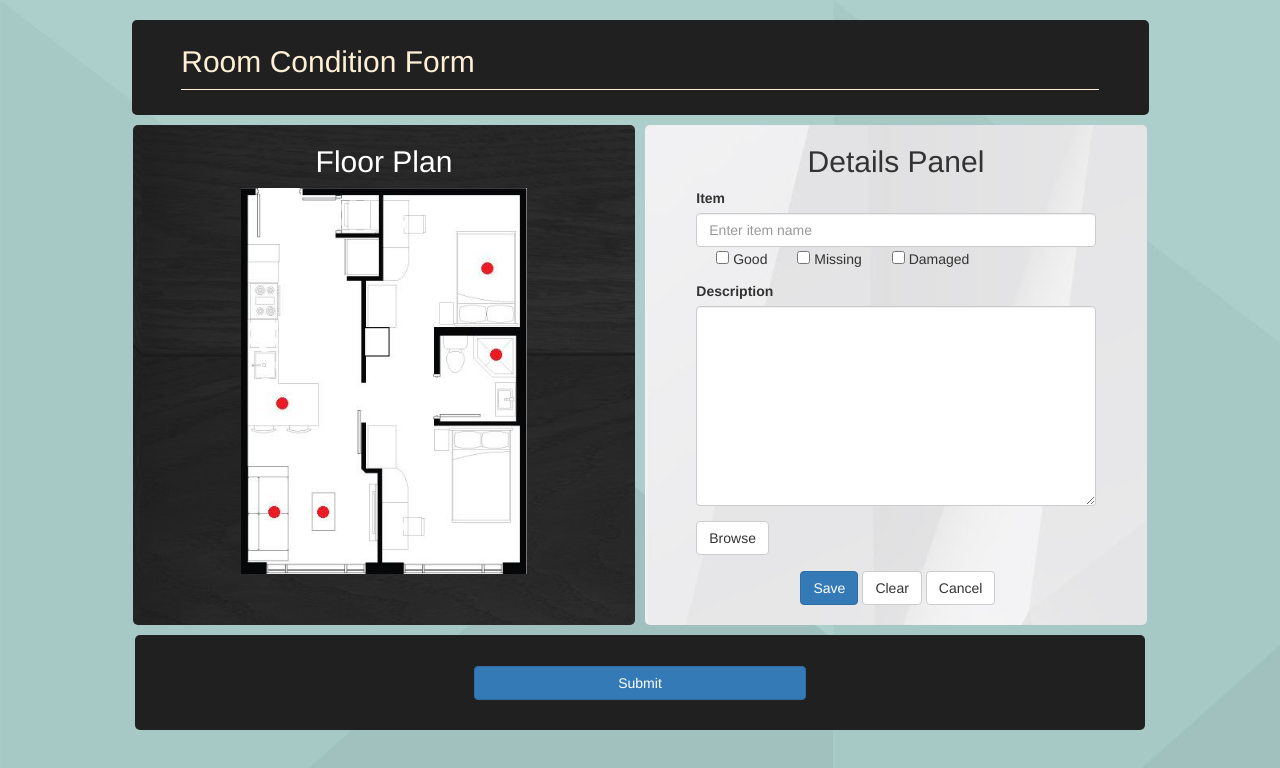
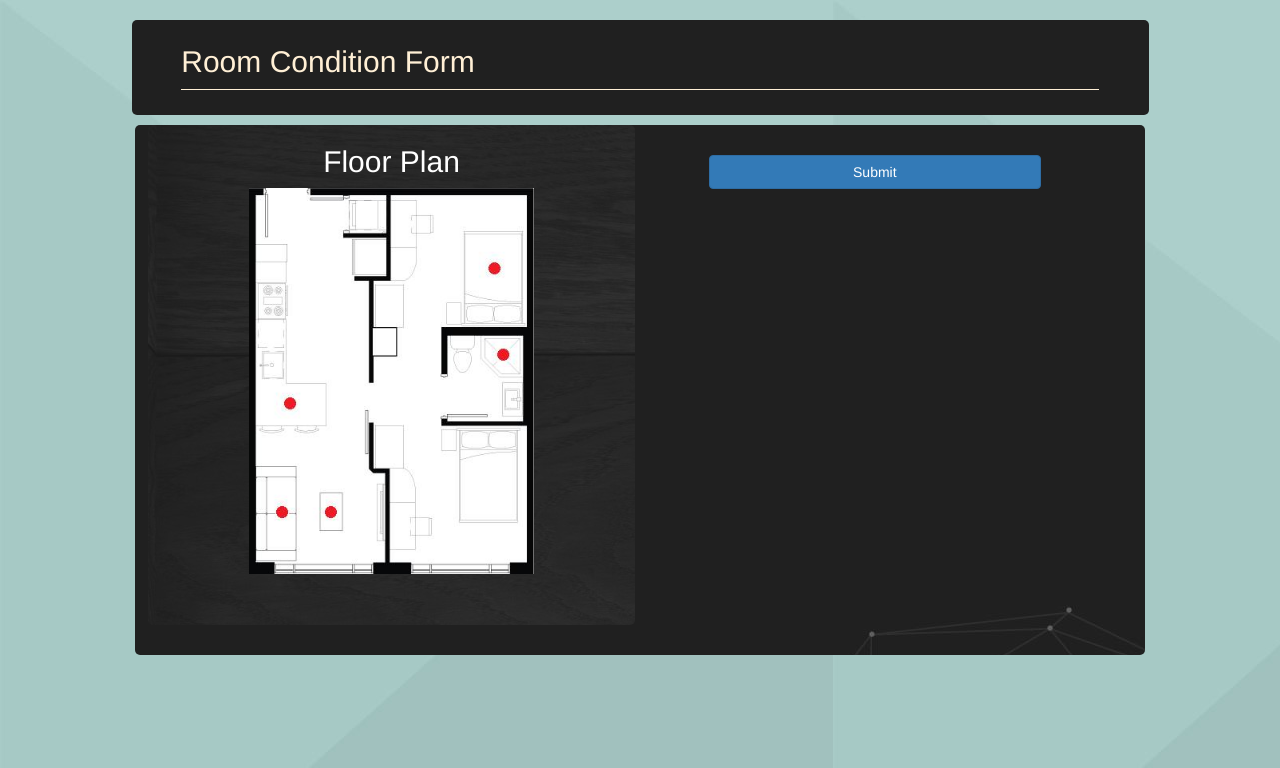
Before and after one commit to R-Wang97/ConAdvantage, a React app: page / in a window 1280 px wide. Both pictures are taken after a click on the button "Continue to Form". Shown: the top 768 px of the page. Built offline with nearby package versions, Linux system fonts and the light colour scheme.

Commit message:
app page styling fix

```diff
--- a/clientComponents/App.jsx
+++ b/clientComponents/App.jsx
@@ -11,7 +11,7 @@ class App extends React.Component {
 	constructor(props) {
 		super(props);
 		this.state = {
-			dotIsClicked: true,
+			dotIsClicked: false,
 			selectedDotObject: {
 				item: '',
 				condition: '',
--- a/public/client.css
+++ b/public/client.css
@@ -86,6 +86,7 @@ hr {
 	background-image: url('resources/images/WhiteGradBack.jpg');
 	border-radius: 5px;
 	margin-left: 1%;
+	margin-bottom: 1%;
 	width: 49%;
 	height: 500px;
 	padding: 5%;
@@ -127,11 +128,12 @@ hr {
 
 #submitButton {
 	background-image: url('resources/images/GreyHexBack.jpg');
-	margin-top: 1%;
+	margin: absolute;
 	padding: 3%;
 	margin-left: 0.65%;
 	margin-right: 0.65%;
 	border-radius: 5px;
+	margin-bottom: 5%;
 }
 
 #submitButton button {
```
Also changed, not shown: adminComponents/AdminContainer.jsx (+4 -4 lines).
